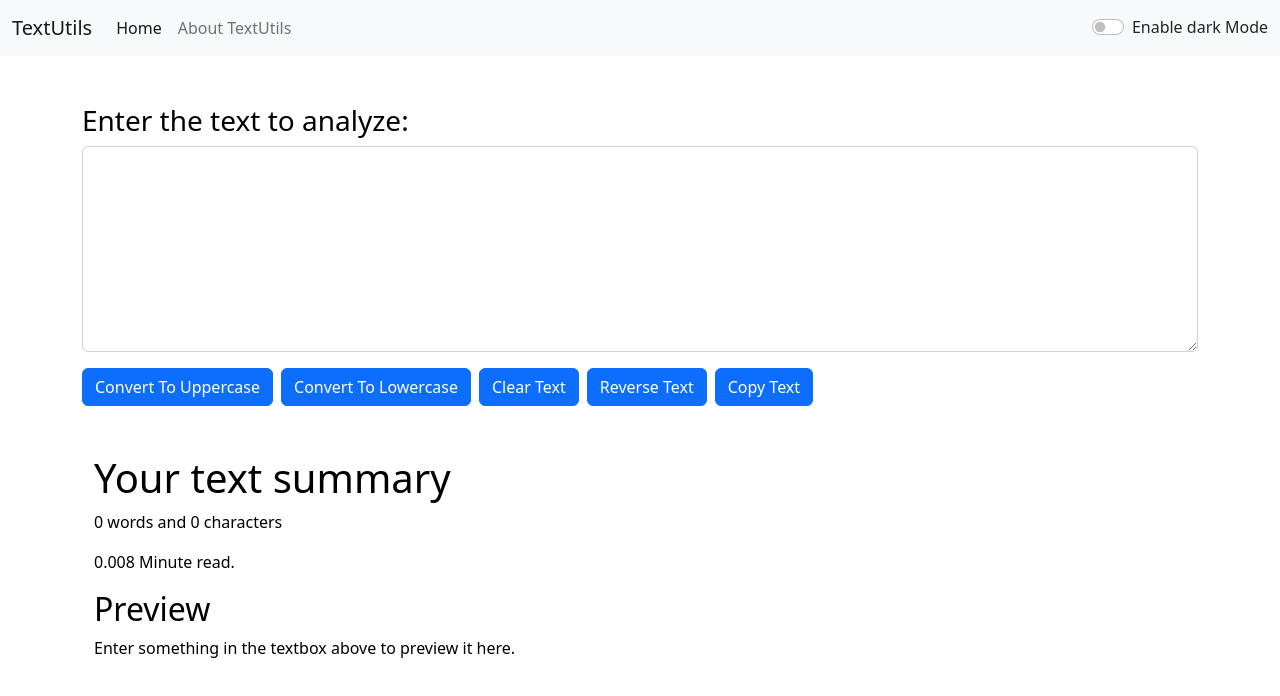
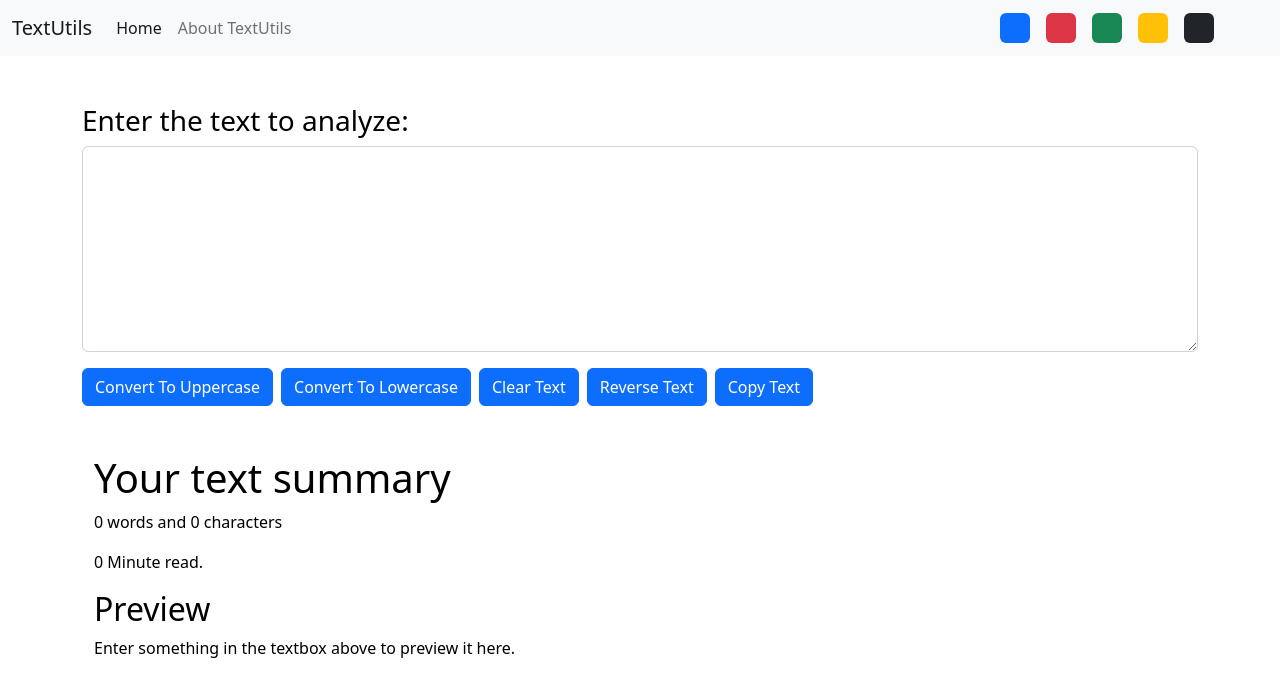
Before and after one commit to samx03/TextUtils, a React (Create React App) app: page / in a window 1280 px wide. Shown: the top 696 px of the page. Built offline with nearby package versions, Linux system fonts and the light colour scheme.

Commit message:
Added custom color themes

```diff
--- a/src/App.js
+++ b/src/App.js
@@ -18,16 +18,28 @@ function App() {
       setAlert(null)
     }, 2000);
   }
-  const toggleMode = () => {
+  const toggleMode = (cls) => {
+    removeBodyClasses();
+    document.body.classList.add('bg-' + cls)
+    const capitalize = (word)=>{
+      let lower = word.toLowerCase();
+      return lower.charAt(0).toUpperCase() + lower.slice(1);
+  }
     if (mode === 'light') {
       setMode('dark')
-      document.body.style.backgroundColor = "#042743"
-      showAlert("Dark mode has been enabled", "success")
+      showAlert(capitalize(cls) + " mode has been enabled", "success")
     } else {
       setMode('light')
-      document.body.style.backgroundColor = "white"
       showAlert("Light mode has been enabled", "success")
     }
+  }
+
+  const removeBodyClasses = () => {
+    document.body.classList.remove('bg-light');
+    document.body.classList.remove('bg-dark');
+    document.body.classList.remove('bg-danger');
+    document.body.classList.remove('bg-success');
+    document.body.classList.remove('bg-warning');
   }
   return (
     <>
--- a/src/components/Navbar.js
+++ b/src/components/Navbar.js
@@ -20,10 +20,15 @@ export default function Navbar(props) {
                         </li>
                     </ul>
 
-                    <div className={`form-check form-switch text-${props.mode==='light'?'dark':'light'}`}>
-                        <input className="form-check-input" onClick={props.toggleMode} type="checkbox" role="switch" id="flexSwitchCheckDefault" />
-                        <label className="form-check-label" htmlFor="flexSwitchCheckDefault">Enable {props.mode === "dark"?"light":"dark"} Mode</label>
+                    <div className="d-flex">
+                        <div className="bg-primary rounded mx-2" onClick={() => {props.toggleMode('primary')}} style={{ height: '30px', width: '30px', cursor: 'pointer' }}></div>
+                        <div className="bg-danger rounded mx-2" onClick={() => {props.toggleMode('danger')}} style={{ height: '30px', width: '30px', cursor: 'pointer' }}></div>
+                        <div className="bg-success rounded mx-2" onClick={() => {props.toggleMode('success')}} style={{ height: '30px', width: '30px', cursor: 'pointer' }}></div>
+                        <div className="bg-warning rounded mx-2" onClick={() => {props.toggleMode('warning')}} style={{ height: '30px', width: '30px', cursor: 'pointer' }}></div>
+                        <div className="bg-dark rounded mx-2" onClick={() => {props.toggleMode('dark')}} style={{ height: '30px', width: '30px', cursor: 'pointer' }}></div>
+                        <div className="bg-light rounded mx-2" onClick={() => {props.toggleMode('light')}} style={{ height: '30px', width: '30px', cursor: 'pointer' }}></div>
                     </div>
+
                 </div>
             </div>
         </nav>
--- a/src/components/TextForm.js
+++ b/src/components/TextForm.js
@@ -56,7 +56,7 @@ export default function TextForm(props) {
             <div className="container my-5" style={{ color: props.mode === 'dark' ? 'white' : 'black' }}>
                 <h1>Your text summary</h1>
                 <p>{text.length > 0 ? text.trim().split(" ").length : 0} words and {text.length} characters</p>
-                <p>{0.008 * text.split(" ").length} Minute read.</p>
+                <p>{text.length > 0 ? 0.008 * text.trim().split(" ").length : 0} Minute read.</p>
                 <h2> Preview </h2>
                 <p>{text.length > 0 ? text : "Enter something in the textbox above to preview it here."}</p>
             </div>
```
